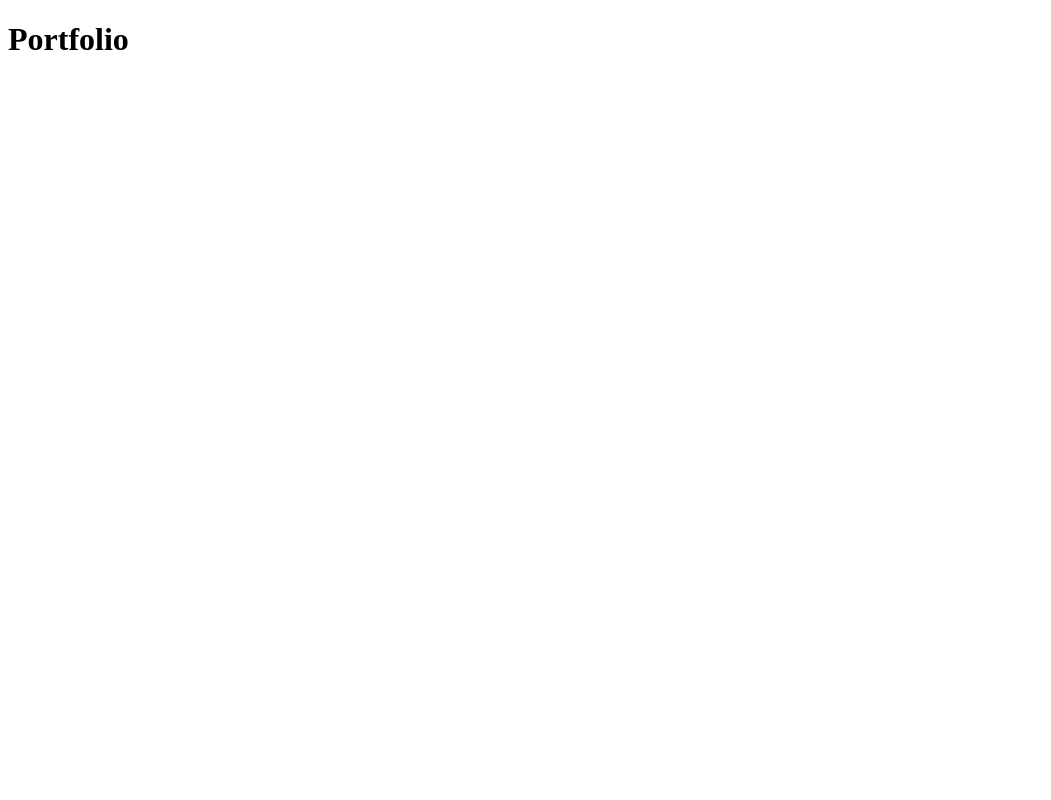
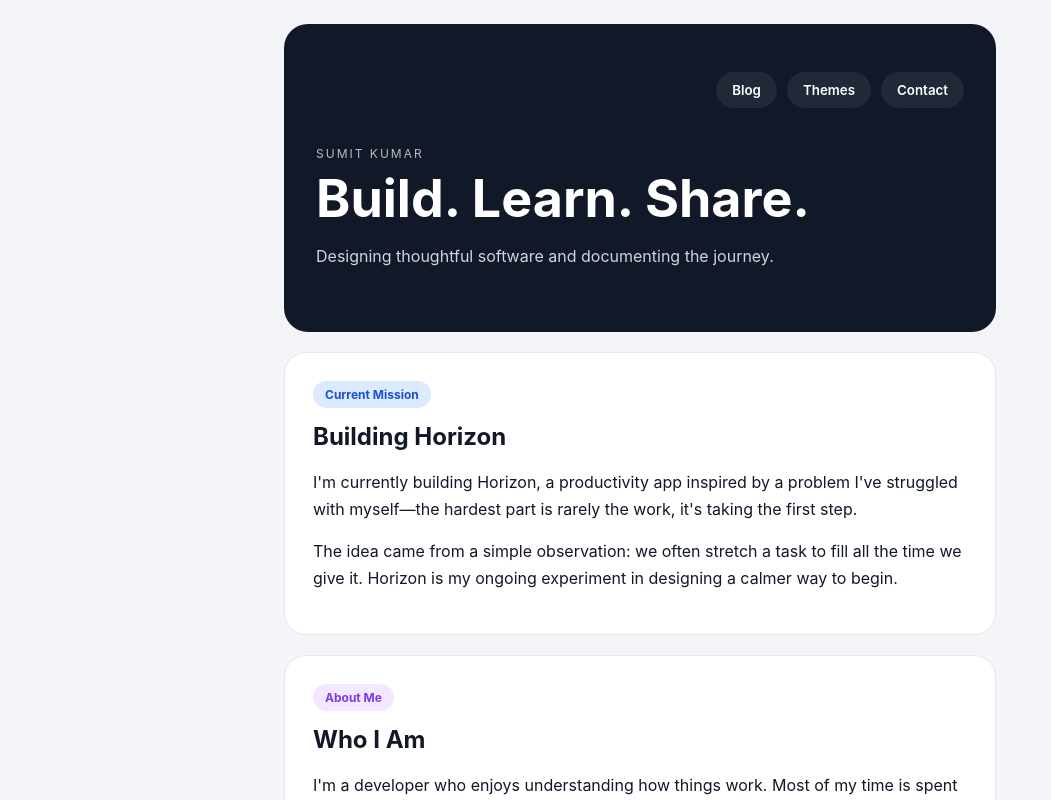
Before and after one commit to sumitkumar9674/portfolio, a React app: page / in a window 1280 px wide. Shown: the top 800 px of the page, without its empty margins (0-1051 px from the left). Built offline with nearby package versions, Linux system fonts and the light colour scheme; the HTML template or start-up script is replaced by a standard one.

Commit message:
Build portfolio homepage wireframe

```diff
--- a/src/App.tsx
+++ b/src/App.tsx
@@ -1,5 +1,143 @@
 function App() {
-  return <h1>Portfolio</h1>;
+  return (
+    <div className="page">
+      {/* ---------- Hero ---------- */}
+      <section className="hero">
+        <div className="topButtons">
+          <button>Blog</button>
+          <button>Themes</button>
+          <button>Contact</button>
+        </div>
+
+        <p className="eyebrow">SUMIT KUMAR</p>
+
+        <h1>Build. Learn. Share.</h1>
+
+        <p className="subtitle">
+          Designing thoughtful software and documenting the journey.
+        </p>
+      </section>
+
+      {/* ---------- Current Mission ---------- */}
+      <section className="card">
+        <span className="tag blue">Current Mission</span>
+
+        <h2>Building Horizon</h2>
+
+        <p>
+          I'm currently building Horizon, a productivity app inspired by a
+          problem I've struggled with myself—the hardest part is rarely the
+          work, it's taking the first step.
+        </p>
+
+        <p>
+          The idea came from a simple observation: we often stretch a task to
+          fill all the time we give it. Horizon is my ongoing experiment in
+          designing a calmer way to begin.
+        </p>
+      </section>
+
+      {/* ---------- About ---------- */}
+      <section className="card">
+        <span className="tag purple">About Me</span>
+
+        <h2>Who I Am</h2>
+
+        <p>
+          I'm a developer who enjoys understanding how things work. Most of my
+          time is spent exploring new technologies, building side projects, and
+          experimenting with ideas that solve everyday problems.
+        </p>
+
+        <p>
+          I care deeply about user experience and enjoy creating interfaces that
+          feel calm, visually clean, and intuitive.
+        </p>
+
+        <p>
+          Outside of software, I spend a lot of time reading about emerging
+          technologies and physics research simply because I'm curious about how
+          the world works.
+        </p>
+      </section>
+
+      {/* ---------- Projects ---------- */}
+      <section className="card">
+        <span className="tag orange">Things I'm Building</span>
+
+        <h2>Current Projects</h2>
+
+        <div className="projectGrid">
+          <div className="project">
+            <h3>Horizon</h3>
+            <p>Helping procrastinators take the first step.</p>
+          </div>
+
+          <div className="project">
+            <h3>DesignLab</h3>
+            <p>A growing collection of reusable UI components.</p>
+          </div>
+
+          <div className="project">
+            <h3>Coming Soon</h3>
+            <p>The next idea is already on the drawing board.</p>
+          </div>
+        </div>
+      </section>
+
+      {/* ---------- Blogs ---------- */}
+      <section className="card">
+        <span className="tag green">Latest Writing</span>
+
+        <h2>Blog Preview</h2>
+
+        <div className="blog">
+          <h3>Why Most Productivity Apps Fail Procrastinators</h3>
+          <small>5 min read • Draft</small>
+        </div>
+
+        <div className="blog">
+          <h3>Building Horizon From Scratch</h3>
+          <small>8 min read • Draft</small>
+        </div>
+
+        <div className="blog">
+          <h3>Designing Components Before Products</h3>
+          <small>4 min read • Draft</small>
+        </div>
+
+        <button className="fullButton">View All Blogs</button>
+      </section>
+
+      {/* ---------- Contact ---------- */}
+      <section className="contact">
+        <span className="tag red">Let's Connect</span>
+
+        <h2>I'd love to hear from you.</h2>
+
+        <p>
+          Whether it's a job opportunity, a product idea, or a collaboration,
+          feel free to reach out.
+        </p>
+
+        <div className="socialGrid">
+          <button>GitHub</button>
+          <button>X</button>
+          <button>Reddit</button>
+          <button>Instagram</button>
+        </div>
+
+        <button className="contactButton">Contact Me</button>
+
+        <small>
+          Later this will open a contact modal connected to GoDaddy email.
+        </small>
+      </section>
+
+      {/* ---------- Footer ---------- */}
+      <footer>Currently building Horizon from Jaipur, India.</footer>
+    </div>
+  );
 }
 
 export default App;
--- a/src/main.tsx
+++ b/src/main.tsx
@@ -1,6 +1,7 @@
 import { StrictMode } from "react";
 import { createRoot } from "react-dom/client";
 import App from "./App";
+import "./styles.css";
 
 createRoot(document.getElementById("root")!).render(
   <StrictMode>
--- /dev/null
+++ b/src/styles.css
@@ -0,0 +1,190 @@
+:root {
+  --bg: #f3f5f8;
+  --surface: #ffffff;
+  --text: #111827;
+  --muted: #6b7280;
+  --border: #e5e7eb;
+}
+
+* {
+  margin: 0;
+  padding: 0;
+  box-sizing: border-box;
+  font-family: Inter, system-ui, sans-serif;
+}
+
+body {
+  background: var(--bg);
+  color: var(--text);
+}
+
+.page {
+  max-width: 760px;
+  margin: auto;
+  padding: 24px;
+}
+
+.hero {
+  background: #111827;
+  color: white;
+  padding: 48px 32px;
+  border-radius: 24px;
+  margin-bottom: 20px;
+}
+
+.topButtons {
+  display: flex;
+  justify-content: flex-end;
+  gap: 10px;
+  margin-bottom: 36px;
+}
+
+button {
+  border: none;
+  background: #e5e7eb;
+  padding: 10px 16px;
+  border-radius: 999px;
+  cursor: pointer;
+  font-weight: 600;
+}
+
+.hero button {
+  background: #1f2937;
+  color: white;
+}
+
+.eyebrow {
+  letter-spacing: 2px;
+  font-size: 12px;
+  opacity: 0.7;
+  margin-bottom: 8px;
+}
+
+h1 {
+  font-size: 52px;
+  line-height: 1.05;
+  margin-bottom: 16px;
+}
+
+.subtitle {
+  max-width: 520px;
+  color: #d1d5db;
+}
+
+.card,
+.contact {
+  background: var(--surface);
+  border: 1px solid var(--border);
+  border-radius: 22px;
+  padding: 28px;
+  margin-bottom: 20px;
+}
+
+.contact {
+  background: #111827;
+  color: white;
+}
+
+h2 {
+  margin: 14px 0 18px;
+}
+
+p {
+  line-height: 1.7;
+  margin-bottom: 14px;
+}
+
+.tag {
+  display: inline-block;
+  padding: 6px 12px;
+  border-radius: 999px;
+  font-size: 12px;
+  font-weight: 700;
+}
+
+.blue {
+  background: #dbeafe;
+  color: #1d4ed8;
+}
+.purple {
+  background: #f3e8ff;
+  color: #7c3aed;
+}
+.orange {
+  background: #ffedd5;
+  color: #c2410c;
+}
+.green {
+  background: #dcfce7;
+  color: #15803d;
+}
+.red {
+  background: #fecaca;
+  color: #b91c1c;
+}
+
+.projectGrid {
+  display: grid;
+  gap: 14px;
+}
+
+.project,
+.blog {
+  border: 1px solid var(--border);
+  border-radius: 16px;
+  padding: 18px;
+}
+
+.blog h3,
+.project h3 {
+  margin-bottom: 6px;
+}
+
+.blog small,
+.contact small {
+  color: var(--muted);
+}
+
+.contact small {
+  color: #9ca3af;
+  display: block;
+  margin-top: 16px;
+}
+
+.fullButton,
+.contactButton {
+  width: 100%;
+  margin-top: 16px;
+}
+
+.socialGrid {
+  display: grid;
+  grid-template-columns: repeat(2, 1fr);
+  gap: 12px;
+  margin: 20px 0;
+}
+
+.contactButton {
+  background: #ef4444;
+  color: white;
+}
+
+footer {
+  text-align: center;
+  color: var(--muted);
+  padding: 24px;
+}
+
+@media (max-width: 640px) {
+  .page {
+    padding: 16px;
+  }
+
+  h1 {
+    font-size: 38px;
+  }
+
+  .socialGrid {
+    grid-template-columns: 1fr;
+  }
+}
```
